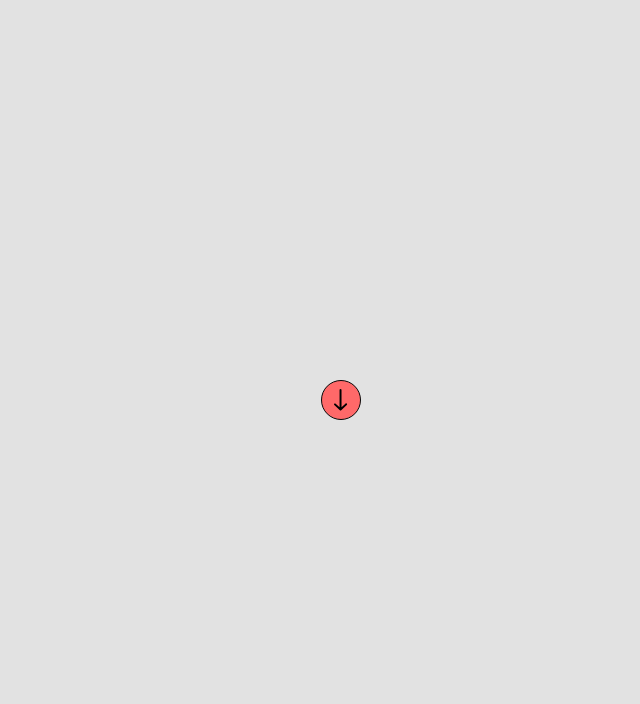
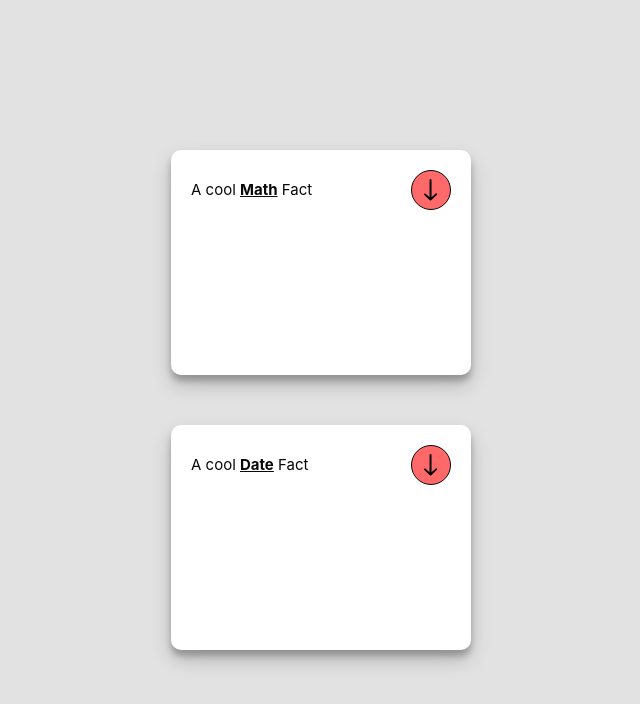
Before and after one commit to timothee-durand/digitevent-front-test, a Vue app: page / in a window 1280 px wide. Shown: the top 704 px of the page, without its empty margins (279-919 px from the left). Built offline with nearby package versions, Linux system fonts and the light colour scheme; no server answers.

Commit message:
add FactsCards

```diff
--- a/src/App.vue
+++ b/src/App.vue
@@ -3,7 +3,6 @@ import { getRandomDateFact, getRandomMathFact } from "@/api";
 import { ref } from "vue";
 import type { Ref } from "vue";
 import type { NumbersApiResponse } from "@/types/api";
-import DownloadButton from "@/components/DownloadButton.vue";
 import FactCard from "@/components/FactCard.vue";
 
 const mathFact: Ref<NumbersApiResponse> = ref({
@@ -19,82 +18,59 @@ const dateFact: Ref<NumbersApiResponse> = ref({
   type: "date" as const
 });
 
+const getNewRandomMathFact = (): void => {
   getRandomMathFact().then((data) => {
     mathFact.value = data;
   });
+};
 
+const getNewRandomDateFact = (): void => {
   getRandomDateFact().then((data) => {
     dateFact.value = data;
   });
+};
+
+getNewRandomMathFact();
+getNewRandomDateFact();
+
+
 </script>
 
 <template>
   <main>
-    <p>{{ mathFact.text }}</p>
-    <p>{{ dateFact.text }}</p>
-    <DownloadButton/>
+    <div class="fact-cards">
+      <FactCard fact-type="Math" @newFact="getNewRandomMathFact">
+        <template v-slot:body><p>{{ mathFact.text }}</p></template>
+      </FactCard>
+      <FactCard fact-type="Date" @newFact="getNewRandomDateFact()">
+        <template v-slot:body><p>{{ dateFact.text }}</p></template>
+      </FactCard>
+    </div>
   </main>
+
+
 </template>
 
-<style>
+<style lang="scss">
 @import "./assets/base.css";
 
 #app {
-  max-width: 1280px;
-  margin: 0 auto;
-  padding: 2rem;
+  display: flex;
+  max-width: 1200px;
+  min-height: 100vh;
+  padding: 20px;
+  justify-content: center;
+  align-items: center;
 
-  font-weight: normal;
-}
-
-header {
-  line-height: 1.5;
-}
-
-.logo {
-  display: block;
-  margin: 0 auto 2rem;
-}
-
-a,
-.green {
-  text-decoration: none;
-  color: hsla(160, 100%, 37%, 1);
-  transition: 0.4s;
-}
-
-@media (hover: hover) {
-  a:hover {
-    background-color: hsla(160, 100%, 37%, 0.2);
+  main {
+    display: grid;
+    grid-template-columns: 300px 1fr;
+    min-height: 500px;
+    .fact-cards {
+      display: grid;
+      gap : 50px;
     }
   }
 
-@media (min-width: 1024px) {
-  body {
-    display: flex;
-    place-items: center;
-  }
-
-  #app {
-    display: grid;
-    grid-template-columns: 1fr 1fr;
-    padding: 0 2rem;
-  }
-
-  header {
-    display: flex;
-    place-items: center;
-    padding-right: calc(var(--section-gap) / 2);
-  }
-
-  header .wrapper {
-    display: flex;
-    place-items: flex-start;
-    flex-wrap: wrap;
-  }
-
-  .logo {
-    margin: 0 2rem 0 0;
-  }
 }
 </style>
--- a/src/assets/base.css
+++ b/src/assets/base.css
@@ -5,6 +5,7 @@
   --black: #080808;
 
   --button-size : 40px;
+  --card-border-radius : 10px;
 }
 
 :root {
--- a/src/components/DownloadButton.vue
+++ b/src/components/DownloadButton.vue
@@ -2,7 +2,7 @@
 import DownArrowIcon from "@/components/icons/DownArrowIcon.vue";
 </script>
 <template>
-  <button type="button" @click.prevent="$emit('click')" class="download-button"><DownArrowIcon/></button>
+  <button type="button" @click.prevent="$emit('download')" class="download-button"><DownArrowIcon/></button>
 </template>
 
 <style lang="scss" scoped>
--- /dev/null
+++ b/src/components/FactCard.vue
@@ -0,0 +1,47 @@
+<script lang="ts" setup>
+import DownloadButton from "@/components/DownloadButton.vue";
+
+const props = defineProps<{
+  factType: string
+}>();
+</script>
+<template>
+  <div class="fact-card">
+    <div class="fact-card__header">
+      <p>A cool <strong class="fact-card__fact-type">{{ props.factType }}</strong> Fact</p>
+      <DownloadButton @download="$emit('newFact')" />
+    </div>
+
+    <div class="fact-card__body">
+      <slot name="body"><p>Fact text</p></slot>
+    </div>
+  </div>
+</template>
+
+<style lang="scss" scoped>
+.fact-card {
+  display: grid;
+  grid-template-rows: 40px minmax(max-content, 1fr);
+  gap: 10px;
+  min-height: 200px;
+  padding: 20px;
+  background-color: var(--white);
+  border-radius: var(--card-border-radius);
+  box-shadow: 0 10px 20px rgba(0, 0, 0, 0.19), 0 6px 6px rgba(0, 0, 0, 0.23);
+
+  .fact-card__header {
+    display: flex;
+    align-items: center;
+    justify-content: space-between;
+  }
+  .fact-card__fact-type {
+    font-weight: 700;
+    text-decoration: underline;
+  }
+
+  .fact-card__body {
+    padding: 0 10px;
+    align-items: center;
+  }
+}
+</style>
```
Lines whose indentation alone changed are shown as unchanged.
